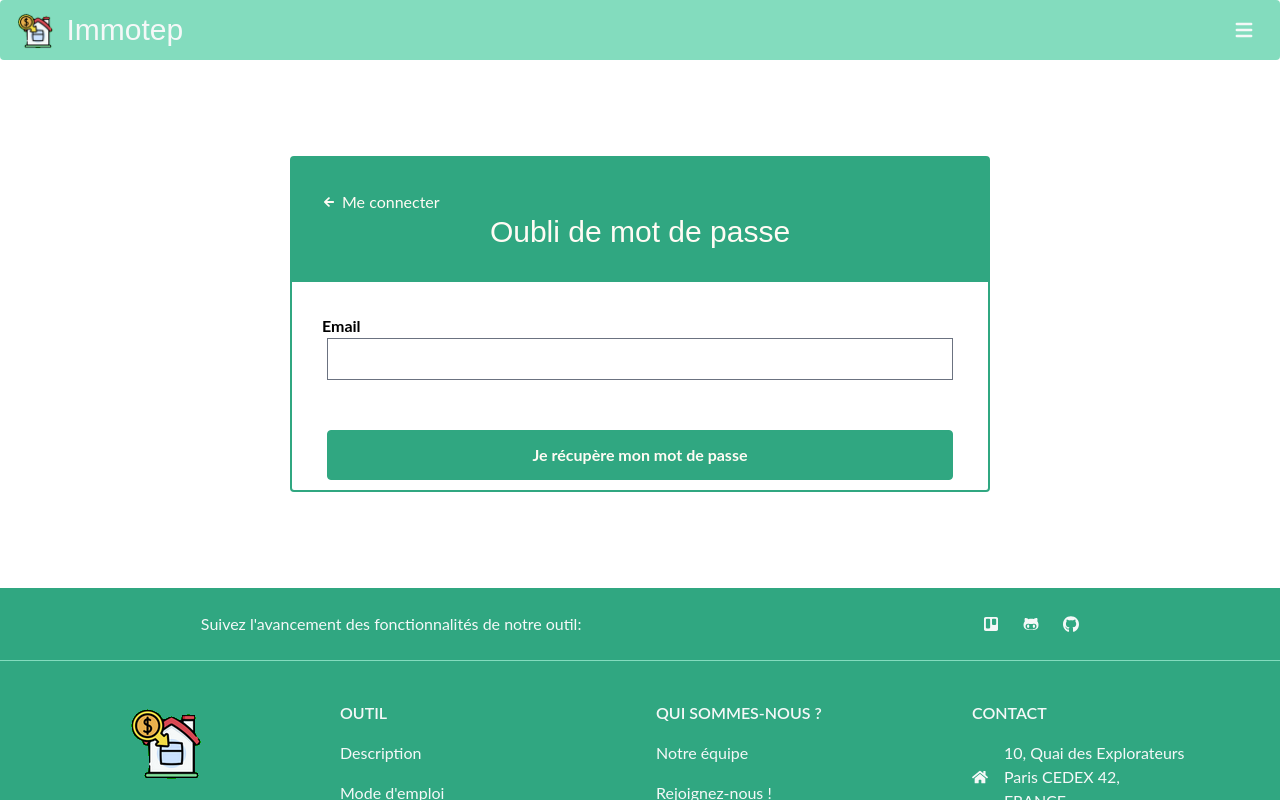
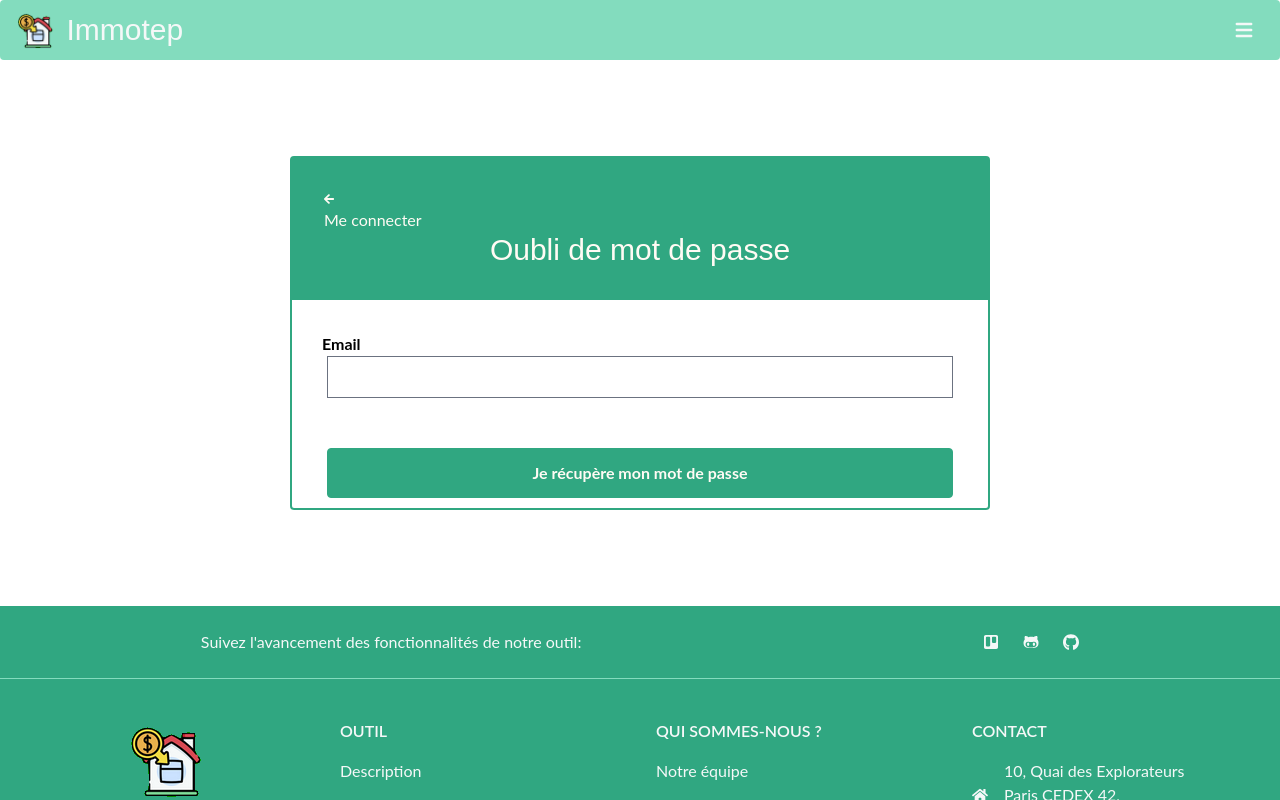
Before and after one commit to ophelie-gaudin/Immotep_front_react, a React (Create React App) app: page /forgotpassword in a window 1280 px wide. Shown: the top 800 px of the page. Built offline with nearby package versions, Linux system fonts and the light colour scheme.

Commit message:
resolve all bug for this branch

```diff
--- a/src/Components/FormsCard/index.jsx
+++ b/src/Components/FormsCard/index.jsx
@@ -2,17 +2,23 @@
 import { FaArrowLeft } from "react-icons/fa";
 import WarningArea from "../Main/WarningArea";
 import "./FormsCard.css";
+import { Link } from "react-router-dom";
 
 const FormsCard = (props) => {
+  console.log(props.returnState)
   return (
     <div>
       {" "}
       <div className="flex flex-col rounded-[0.25rem] my-24 mx-auto w-[80vw] max-w-[700px] border-2 border-primary text-whiite ">
         <div className="px-8 py-8 bg-primary mb-8">
-          <a className="flex items-center " href={props.returnUrl || "/"}>
+          {/* <a className="flex items-center " href={props.returnUrl || "/"}>
             <FaArrowLeft className="form-arrow-icon" />{" "}
             {props.returnText || "Retour"}
-          </a>
+          </a> */}
+          <Link to={props.returnUrl || "/"}
+            state={props.returnState}>
+            <FaArrowLeft className="form-arrow-icon" />{" "}
+            {props.returnText || "Retour"}</Link>
           <h2 className="text-center text-3xl font-pacifico">{props.title}</h2>
           {props.warning && <WarningArea>{props.warning}</WarningArea>}
         </div>
--- a/src/Components/Housing/index.jsx
+++ b/src/Components/Housing/index.jsx
@@ -6,8 +6,9 @@
 export default function Housing() {
   const [myHousingsInfo, setMyHousingsInfo] = useState("");
   const location = useLocation();
-  const id_project = location.state.data.project_id;
-  const id_housings = location.state.data.id;
+  console.log(location.state)
+  const id_project = location.state.project_id;
+  const id_housings = location.state.id;
 
   const oneHousingArgument = `projects/${id_project}/housings/${id_housings}`;
 
--- a/src/Components/HousingDelete/index.jsx
+++ b/src/Components/HousingDelete/index.jsx
@@ -21,7 +21,8 @@
       <button
         className="block py-2 pr-4 pl-3 text-white rounded border-b border-light md:p-0 dark:text-white hover:bg-primary md:border-none  md:px-2 md:py:1  hover:font-bold"
         onClick={() => {
-          window.location.href = `/dashboard/${data.project_id}`
+          // window.location.href = `/dashboard/${data.project_id}`
+          window.location.href = `/dashboard`
           deletehousing()
         }}
       >
--- a/src/Components/HousingEdit/index.jsx
+++ b/src/Components/HousingEdit/index.jsx
@@ -64,7 +64,8 @@
     })
       .then((res) => {
         if (res.ok) {
-          window.location.href = `/dashboard/${id_project}/housing/${id_housing}`;
+          //window.location.href = `/dashboard/${id_project}/housing/${id_housing}`;
+          window.location.href = `/dashboard`;
         } else {
           throw new Error(res);
         }
@@ -78,6 +79,7 @@
         title="Modifier mon logement"
         returnText="Mon Logement"
         returnUrl={`/dashboard/${id_project}/housing/${id_housing}`}
+        returnState={location.state.data}
       >
         <form onSubmit={handleSubmit}>
           <label className="font-medium">
```
